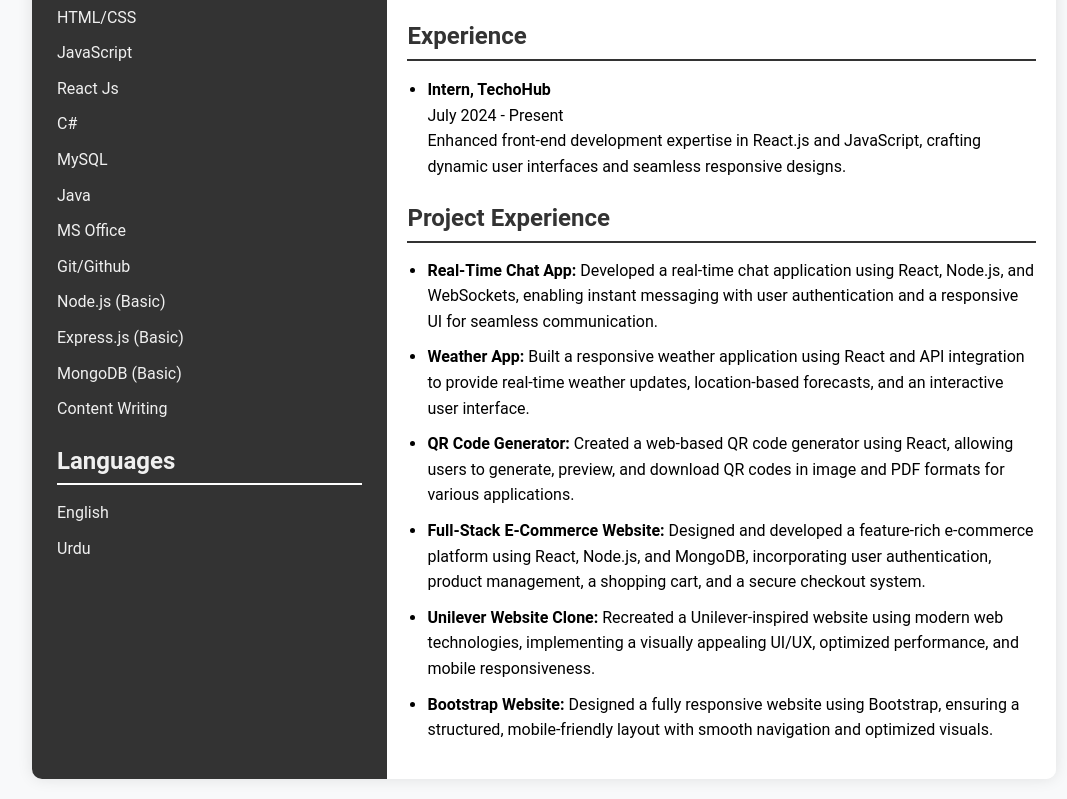
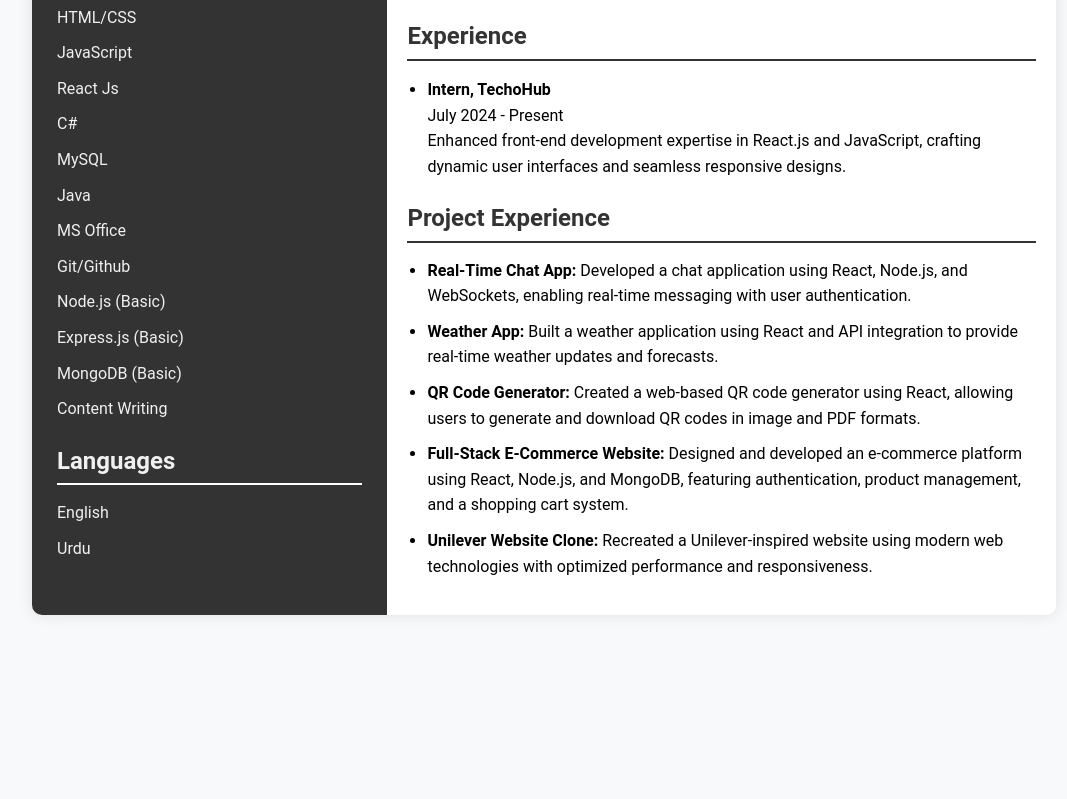
Before and after one commit to mirabnasir/cv, a plain HTML site: page index.html in a window 1280 px wide. Shown: the part 555-1354 px from the top of the page, without its empty margins (96-1163 px from the left). After the commit the page ends 1190 px from the top, so only its background shows below. Drawn offline with Linux system fonts and the light colour scheme.

Commit message:
Update index.html

```diff
--- a/index.html
+++ b/index.html
@@ -82,13 +82,13 @@
 
 <h2>Project Experience</h2>
 <ul>
-    <li><strong>Real-Time Chat App:</strong> Developed a real-time chat application using React, Node.js, and WebSockets, enabling instant messaging with user authentication and a responsive UI for seamless communication.</li>
-    <li><strong>Weather App:</strong> Built a responsive weather application using React and API integration to provide real-time weather updates, location-based forecasts, and an interactive user interface.</li>
-    <li><strong>QR Code Generator:</strong> Created a web-based QR code generator using React, allowing users to generate, preview, and download QR codes in image and PDF formats for various applications.</li>
-    <li><strong>Full-Stack E-Commerce Website:</strong> Designed and developed a feature-rich e-commerce platform using React, Node.js, and MongoDB, incorporating user authentication, product management, a shopping cart, and a secure checkout system.</li>
-    <li><strong>Unilever Website Clone:</strong> Recreated a Unilever-inspired website using modern web technologies, implementing a visually appealing UI/UX, optimized performance, and mobile responsiveness.</li>
-    <li><strong>Bootstrap Website:</strong> Designed a fully responsive website using Bootstrap, ensuring a structured, mobile-friendly layout with smooth navigation and optimized visuals.</li>
+    <li><strong>Real-Time Chat App:</strong> Developed a chat application using React, Node.js, and WebSockets, enabling real-time messaging with user authentication.</li>
+    <li><strong>Weather App:</strong> Built a weather application using React and API integration to provide real-time weather updates and forecasts.</li>
+    <li><strong>QR Code Generator:</strong> Created a web-based QR code generator using React, allowing users to generate and download QR codes in image and PDF formats.</li>
+    <li><strong>Full-Stack E-Commerce Website:</strong> Designed and developed an e-commerce platform using React, Node.js, and MongoDB, featuring authentication, product management, and a shopping cart system.</li>
+    <li><strong>Unilever Website Clone:</strong> Recreated a Unilever-inspired website using modern web technologies with optimized performance and responsiveness.</li>
 </ul>
+
 
 
             </div>
```
